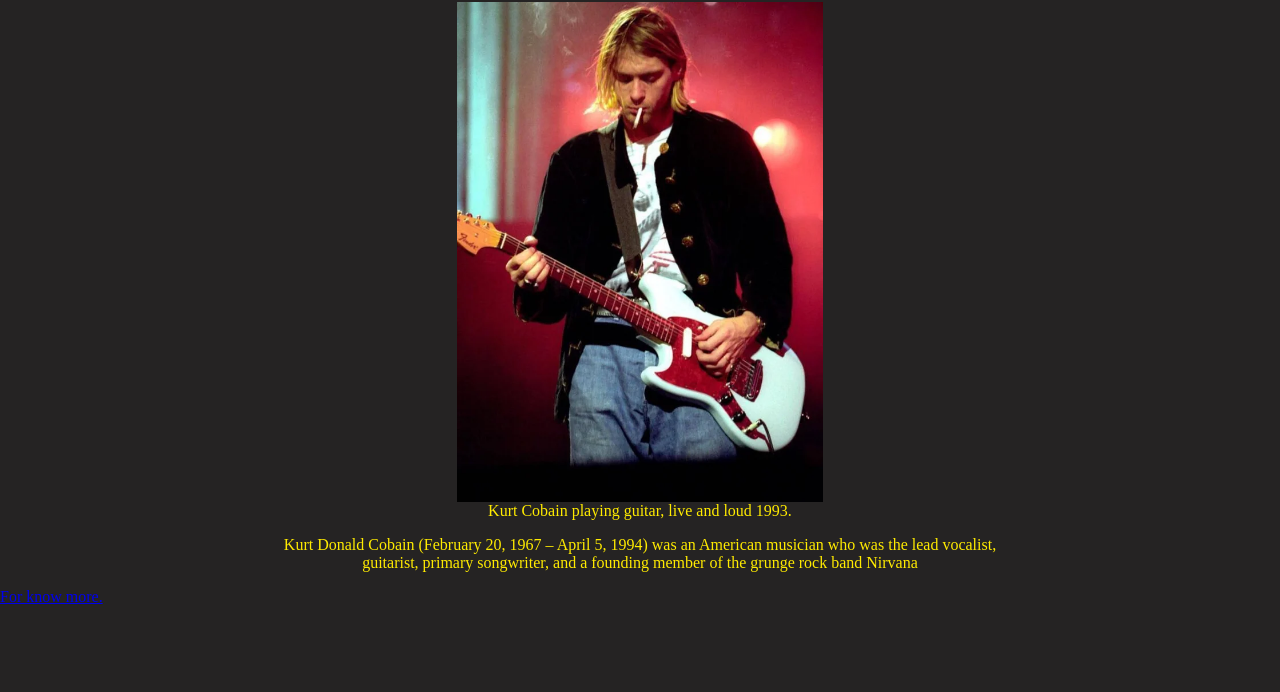
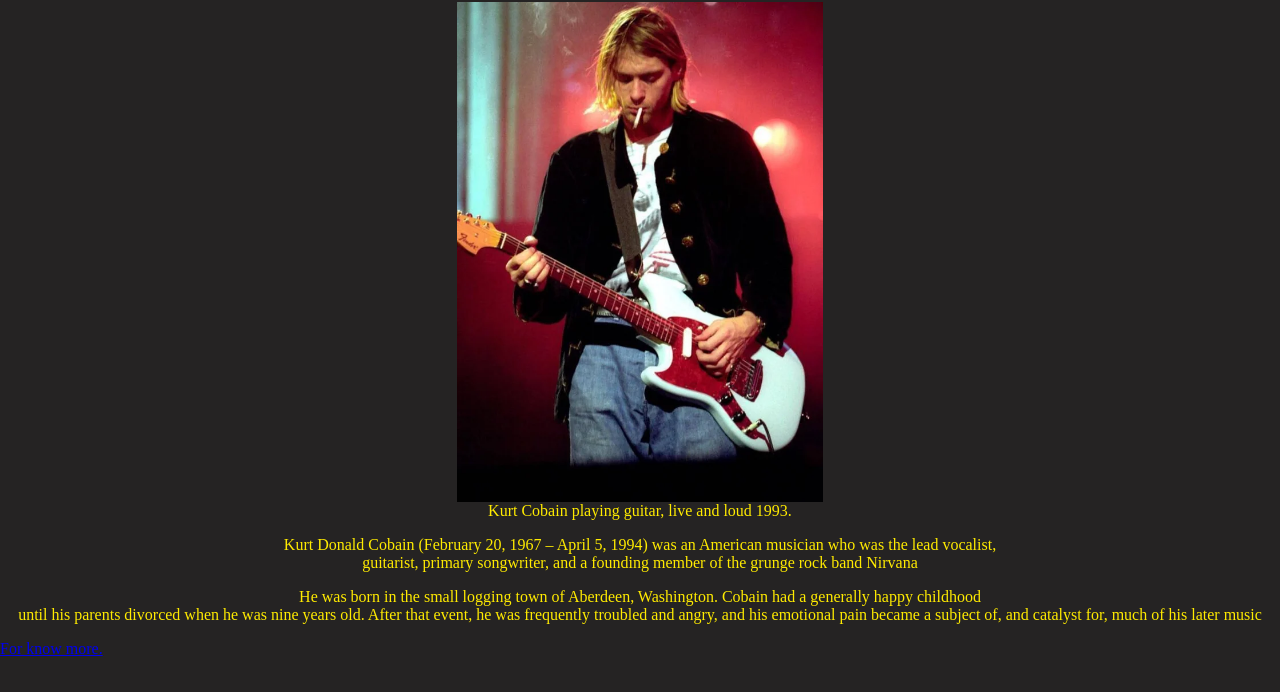
Before and after one commit to ronddon/tribute-page, a plain HTML site: page index/index.html in a window 1280 px wide. Shown: the part 78-770 px from the top of the page. Drawn offline with Linux system fonts and the light colour scheme.

Commit message:
Update index.html

```diff
--- a/index/index.html
+++ b/index/index.html
@@ -24,9 +24,12 @@
         <div id="img-div"><img src="../src/kurt cobain.webp" alt="" id="image">
         <figcaption id="img-caption">Kurt Cobain playing guitar, live and loud 1993.</figcaption></div>
         <p id="tribute-info">Kurt Donald Cobain (February 20, 1967 – April 5, 1994) was an American musician who was the lead vocalist, <br> guitarist, primary songwriter, and a founding member of the grunge rock band Nirvana</p>
+        <p>He was born in the small logging town of Aberdeen, Washington. Cobain had a generally happy childhood <br> until his parents divorced when he was nine years old. After that event, he was frequently troubled and angry, and his emotional pain became a subject of, and catalyst for, much of his later music</p>
         <footer>
             <a href="https://es.wikipedia.org/wiki/Kurt_Cobain" target="_blank" id="tribute-link">For know more.</a>
         </footer>
     </main>
 </body>
 </html>
+</body>
+</html>
```
